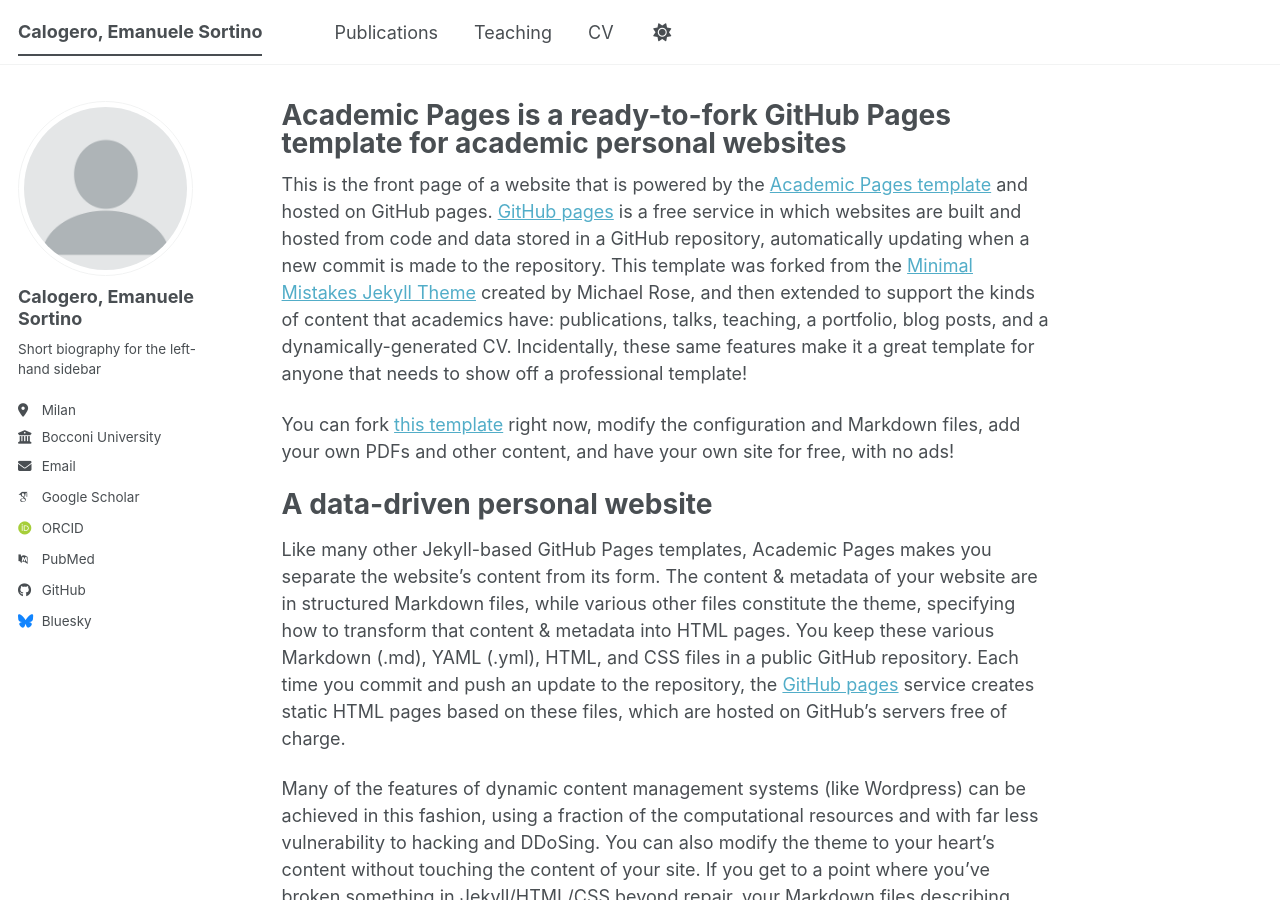
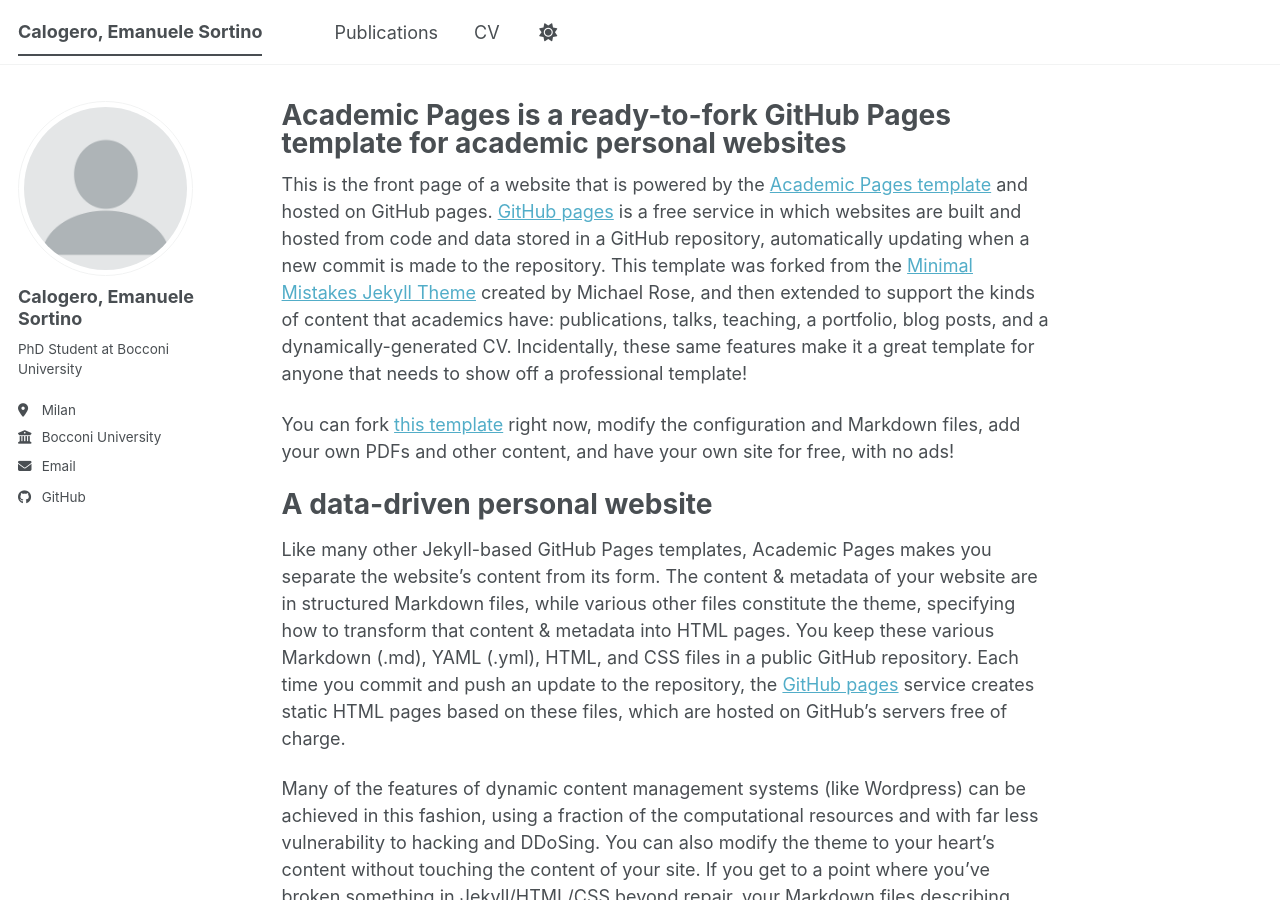
Before and after one commit to calosor/calosor.github.io, a Jekyll site: the page built from _pages/about.md, in a window 1280 px wide and 900 px high. Built offline with Jekyll 4.4.1, drawn with Linux system fonts in a browser that asks for light colours; some web fonts are replaced; a script bundle is joined from its source files by our own code; library files that are not in the unit come from our copies.

Commit message:
changed nav and bio

```diff
--- a/_config.yml
+++ b/_config.yml
@@ -13,10 +13,10 @@
 title_separator          : "-"
 name                     : &name "Calogero, Emanuele Sortino"
 description              : &description "Your Name's academic portfolio"   # Update this with a general description of your site, this is the default if not overridden by a page
-url                      : https://calosor.github.io # The base hostname & protocol for your site e.g. "https://[your GitHub username].github.io",
+url                      : https://www.calogerosortino.com # The base hostname & protocol for your site e.g. "https://[your GitHub username].github.io",
                                                            # or if you already have some other page hosted on Github then use "https://[your GitHub username].github.io/[Your Repo Name]"
 baseurl                  : "" # the subpath of your site, e.g. "/blog"
-repository               : "academicpages/academicpages.github.io"
+repository               : "calosor/calosor.github.io"
 
 # Site Author - The following control what appear as part of the author content on the side bar.
 #               If a field is blank the icon and link will not appear, otherwise it will be shown.
@@ -26,7 +26,7 @@
   avatar           : "profile.png"
   name             : "Calogero, Emanuele Sortino"
   pronouns         : # example: "she/her"
-  bio              : "Short biography for the left-hand sidebar"
+  bio              : "PhD Student at Bocconi University"
   location         : "Milan"
   employer         : "Bocconi University"
   uri              : # URL
@@ -35,13 +35,13 @@
   # Academic websites
   academia         : # URL
   arxiv            : # URL - Update with the correct link to your profile
-  googlescholar    : "https://scholar.google.com/citations?user=PS_CX0AAAAAJ"
+  googlescholar    : #"https://scholar.google.com/citations?user=PS_CX0AAAAAJ"
   inspire-hep      : # URL
   impactstory      : # URL
-  orcid            : "https://orcid.org/yourorcidurl"
+  orcid            : #"https://orcid.org/yourorcidurl"
   semantic         : # URL
   ssrn             : # URL
-  pubmed           : "https://www.ncbi.nlm.nih.gov/pubmed/?term=john+snow"
+  pubmed           : #"https://www.ncbi.nlm.nih.gov/pubmed/?term=john+snow"
   researchgate     : # URL
   scopus           : # URL
   zotero           : # URL
@@ -51,13 +51,13 @@
   bitbucket        : # Username - Update with your username on the site
   codepen          : # Username
   dribbble         : # Username
-  github           : "academicpages"
+  github           : "calosor"
   kaggle           : # Username
   stackoverflow    : # User number or user number and name (i.e., use "1" or "1/jeff-atwood")
 
   # Social media
   artstation       : # Username
-  bluesky          : "bsky.app" # Replace this with you Bluesky username
+  bluesky          : #"bsky.app" # Replace this with you Bluesky username
   facebook         : # Username
   flickr           : # Username
   foursquare       : # Username
--- a/_data/navigation.yml
+++ b/_data/navigation.yml
@@ -14,8 +14,8 @@
   #- title: "Talks"
   #  url: /talks/
 
-  - title: "Teaching"
-    url: /teaching/
+  #- title: "Teaching"
+  # url: /teaching/
 
   #- title: "Portfolio"
   #  url: /portfolio/
```
